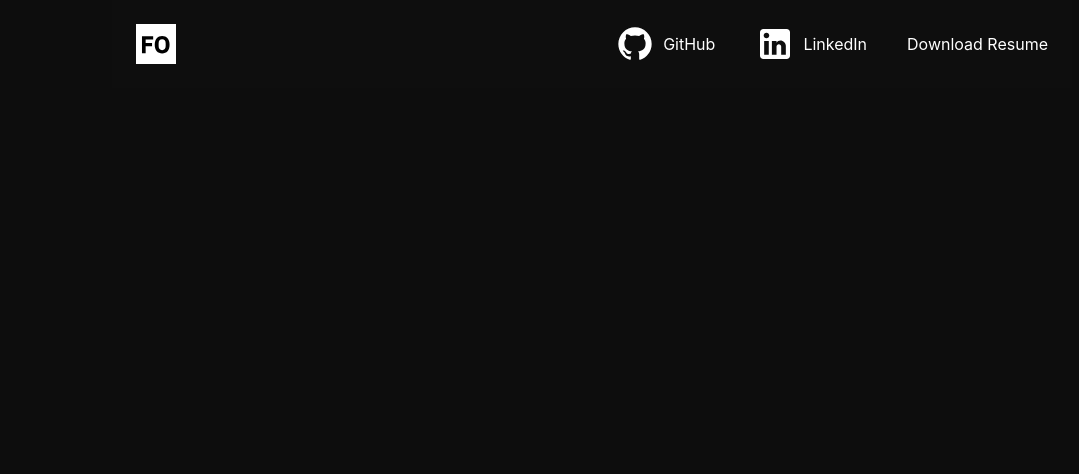
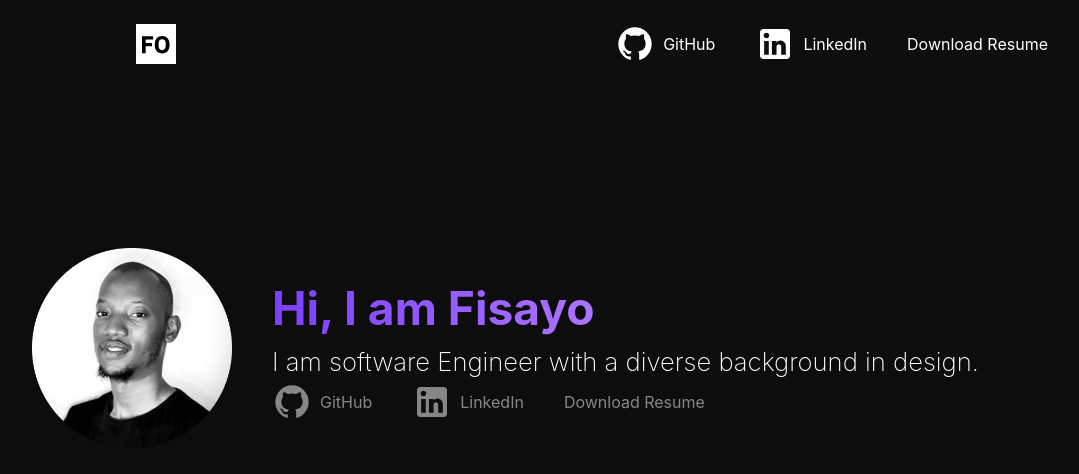
Before and after one commit to fiizzy/personal-website, a Next.js app: page / in a window 1280 px wide. Shown: the top 474 px of the page, without its empty margins (48-1127 px from the left). Built offline with nearby package versions, Linux system fonts and the light colour scheme.

Commit message:
chore: add professional summary

```diff
--- /dev/null
+++ b/component/intro/Intro.tsx
@@ -0,0 +1,58 @@
+import Image from "next/image";
+import profilePicture from "../../public/profile-picture.png";
+
+import logoBeta from "../../public/logo.svg";
+import github from "../../public/github.svg";
+import linkedin from "../../public/linkedin.svg";
+import Link from "next/link";
+
+export const Intro = () => {
+  return (
+    <>
+      <div className="flex items-center mt-40 space-x-10">
+        <Image src={profilePicture} width={200} height={200} />
+
+        <div>
+          <div className="text-13 font-bold gradient-text">Hi, I am Fisayo</div>
+          <div className="text-8 font-light">
+            I am software Engineer with a diverse background in design.
+          </div>
+
+          <div className="flex space-x-10 ">
+            <a
+              target="_blank"
+              href="https://github.com/fiizzy"
+              className="flex items-center space-x-2 opacity-50 hover:opacity-100"
+            >
+              <Image src={github} height={40} />
+              <div>GitHub</div>
+            </a>
+            <a
+              target="_blank"
+              href="https://linkedin.com/in/fisayo-obilaja"
+              className="flex items-center space-x-2 opacity-50 hover:opacity-100"
+            >
+              <Image src={linkedin} height={40} />
+              <div>LinkedIn</div>
+            </a>
+            <Link
+              download
+              href="/resume.pdf"
+              locale={false}
+              rel="noopener noreferrer"
+              target="_blank"
+            >
+              <a
+                target="_blank"
+                rel="noreferrer"
+                className="flex items-center space-x-2 opacity-50 hover:opacity-100"
+              >
+                <div>Download Resume</div>
+              </a>
+            </Link>
+          </div>
+        </div>
+      </div>
+    </>
+  );
+};
--- a/pages/index.tsx
+++ b/pages/index.tsx
@@ -1,11 +1,13 @@
 import { BoxPadding } from "../component/BoxPadding";
 import { Navbar } from "../component/navbar/Navbar";
+import { Intro } from "../component/intro/Intro";
 
 const Home: any = () => {
   return (
     <>
       <BoxPadding>
         <Navbar />
+        <Intro />
       </BoxPadding>
     </>
   );
--- a/styles/globals.css
+++ b/styles/globals.css
@@ -35,3 +35,9 @@ a {
 * {
   box-sizing: border-box;
 }
+
+.gradient-text {
+  background: linear-gradient(to right, #7c3eff, #e3b5ff);
+  -webkit-background-clip: text;
+  -webkit-text-fill-color: transparent;
+}
--- a/tailwind.config.js
+++ b/tailwind.config.js
@@ -8,11 +8,16 @@ module.exports = {
     fontWeight: {
       light: 200,
       medium: 500,
+      bold: 700,
       black: 900,
     },
     colors: {
       white: colors.white,
       black: colors.black,
+      gradientPurple: {
+        1: "#7C3EFF",
+        2: "#E3B5FF",
+      },
       blue: {
         200: "#699BFF",
         500: "#0041C1",
@@ -29,19 +34,23 @@ module.exports = {
         300: "#24FF00",
       },
     },
+
+    //Using the Major-Second type scale - ref : https://typescale.com
     fontSize: {
-      xs: ".75rem",
-      sm: ".875rem",
-      tiny: ".875rem",
-      base: "1rem",
-      lg: "1.125rem",
-      xl: "1.25rem",
-      "2xl": "1.5rem",
-      "3xl": "1.875rem",
-      "4xl": "2.25rem",
-      "5xl": "3rem",
-      "6xl": "4rem",
-      "7xl": "5rem",
+      1: ".702rem",
+      2: ".790rem",
+      3: ".889rem",
+      4: "1rem",
+      5: "1.125rem",
+      6: "1.266rem",
+      7: "1.424rem",
+      8: "1.602rem",
+      9: "1.802rem",
+      10: "2.027rem",
+      11: "2.281rem",
+      12: "2.566rem",
+      13: "2.887rem",
+      14: "3.247rem",
     },
   },
   plugins: [],
```
